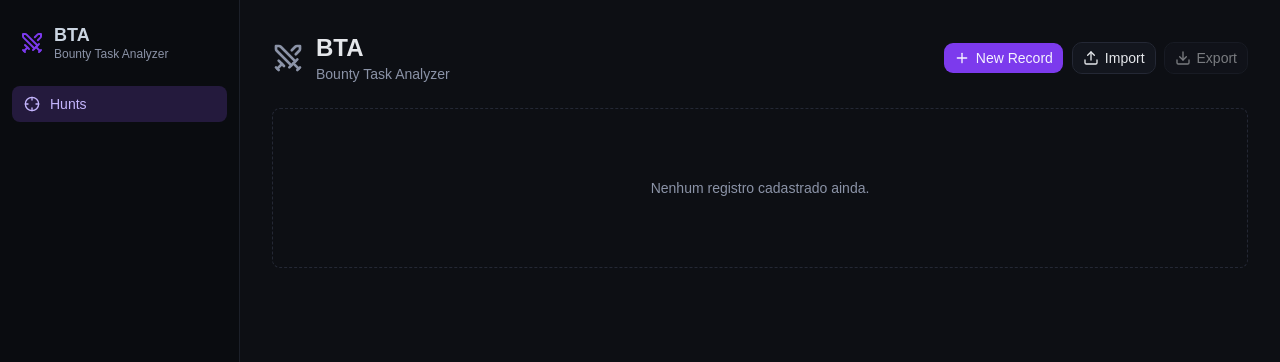
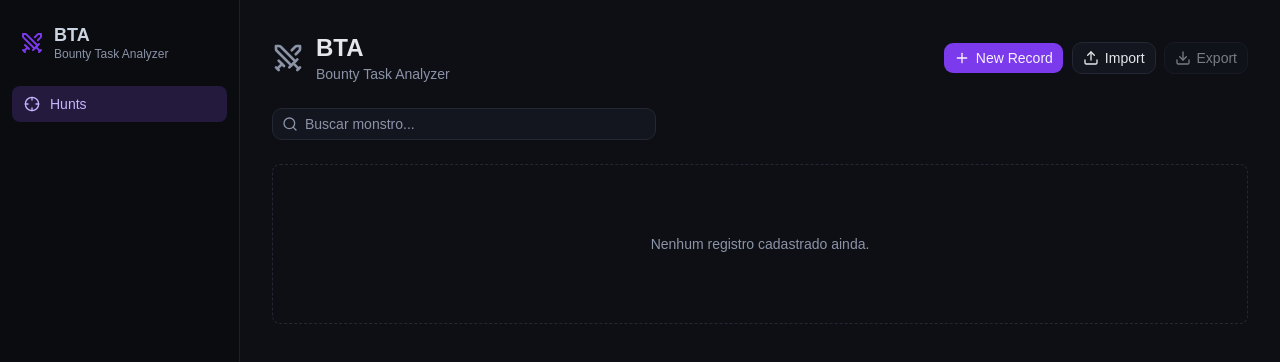
Before and after one commit to thallesgalv/bta, a React (Vite) app: page / in a window 1280 px wide. Shown: the top 362 px of the page. Built offline with nearby package versions, Linux system fonts and the light colour scheme.

Commit message:
Add monster name search input above the records table
Filters by monster name only; ranking is still computed from the
full record set so filtering never changes displayed ranks.

```diff
--- a/src/components/RecordsTable.tsx
+++ b/src/components/RecordsTable.tsx
@@ -16,27 +16,27 @@ import {
   TableRow,
 } from '@/components/ui/table'
 import { BESTIARY } from '@/data/bestiary'
-import { computeRanks } from '@/lib/ranking'
 import { RANK_BADGE_CLASSNAME } from '@/lib/rankStyles'
 import { cn } from '@/lib/utils'
-import type { HuntRecord } from '@/types'
+import type { HuntRecord, Rank } from '@/types'
 
 const BESTIARY_BY_ID = new Map(BESTIARY.map((c) => [c.id, c]))
 
 interface RecordsTableProps {
   records: HuntRecord[]
+  ranks: Map<string, Rank>
+  emptyMessage: string
   onEdit: (record: HuntRecord) => void
   onDelete: (id: string) => void
 }
 
-export function RecordsTable({ records, onEdit, onDelete }: RecordsTableProps) {
-  const ranks = computeRanks(records)
+export function RecordsTable({ records, ranks, emptyMessage, onEdit, onDelete }: RecordsTableProps) {
   const sorted = [...records].sort((a, b) => b.killsPer20Min - a.killsPer20Min)
 
   if (records.length === 0) {
     return (
       <div className="flex h-40 items-center justify-center rounded-md border border-dashed border-border text-sm text-muted-foreground">
-        Nenhum registro cadastrado ainda.
+        {emptyMessage}
       </div>
     )
   }
--- a/src/pages/HuntsPage.tsx
+++ b/src/pages/HuntsPage.tsx
@@ -1,10 +1,12 @@
-import { Plus, Swords } from 'lucide-react'
-import { useState } from 'react'
+import { Plus, Search, Swords } from 'lucide-react'
+import { useMemo, useState } from 'react'
 import { ExportDialog } from '@/components/ExportDialog'
 import { ImportDialog } from '@/components/ImportDialog'
 import { NewRecordModal } from '@/components/NewRecordModal/NewRecordModal'
 import { RecordsTable } from '@/components/RecordsTable'
 import { Button } from '@/components/ui/button'
+import { Input } from '@/components/ui/input'
+import { computeRanks } from '@/lib/ranking'
 import { deleteRecord, getRecords, setRecords, upsertRecords } from '@/lib/storage'
 import type { HuntRecord } from '@/types'
 
@@ -12,6 +14,14 @@ export function HuntsPage() {
   const [records, setRecordsState] = useState<HuntRecord[]>(() => getRecords())
   const [modalOpen, setModalOpen] = useState(false)
   const [editRecord, setEditRecord] = useState<HuntRecord | null>(null)
+  const [search, setSearch] = useState('')
+
+  const ranks = useMemo(() => computeRanks(records), [records])
+  const filteredRecords = useMemo(() => {
+    const query = search.trim().toLowerCase()
+    if (!query) return records
+    return records.filter((r) => r.monsterName.toLowerCase().includes(query))
+  }, [records, search])
 
   function handleSave(newRecords: HuntRecord[]) {
     setRecordsState(upsertRecords(newRecords))
@@ -55,7 +65,27 @@ export function HuntsPage() {
         </div>
       </header>
 
-      <RecordsTable records={records} onEdit={openEditModal} onDelete={handleDelete} />
+      <div className="relative w-full max-w-sm">
+        <Search className="absolute left-2.5 top-1/2 size-4 -translate-y-1/2 text-muted-foreground" />
+        <Input
+          value={search}
+          onChange={(e) => setSearch(e.target.value)}
+          placeholder="Buscar monstro..."
+          className="pl-8"
+        />
+      </div>
+
+      <RecordsTable
+        records={filteredRecords}
+        ranks={ranks}
+        emptyMessage={
+          records.length === 0
+            ? 'Nenhum registro cadastrado ainda.'
+            : 'Nenhum monstro encontrado.'
+        }
+        onEdit={openEditModal}
+        onDelete={handleDelete}
+      />
 
       <NewRecordModal
         open={modalOpen}
```
